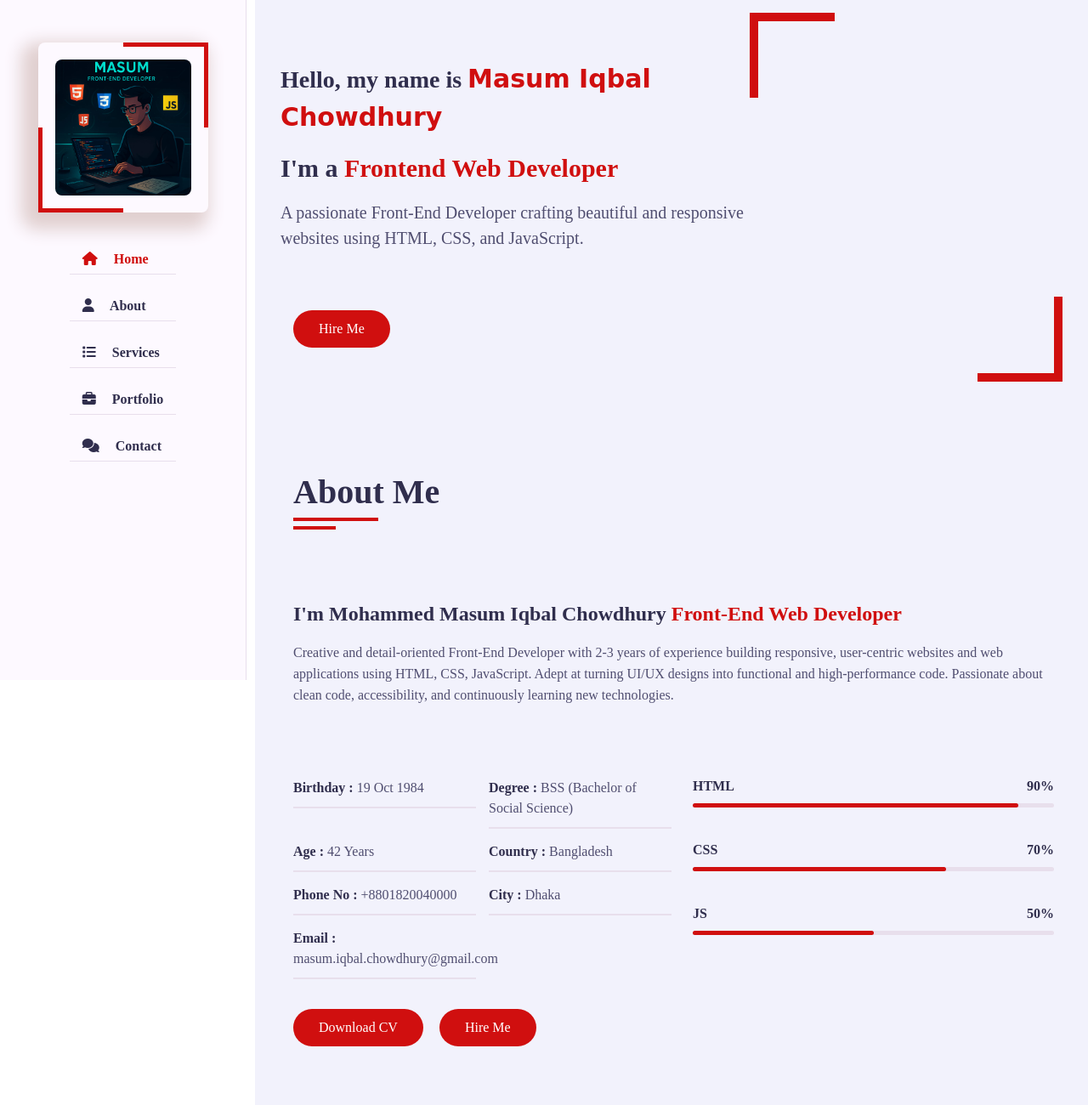
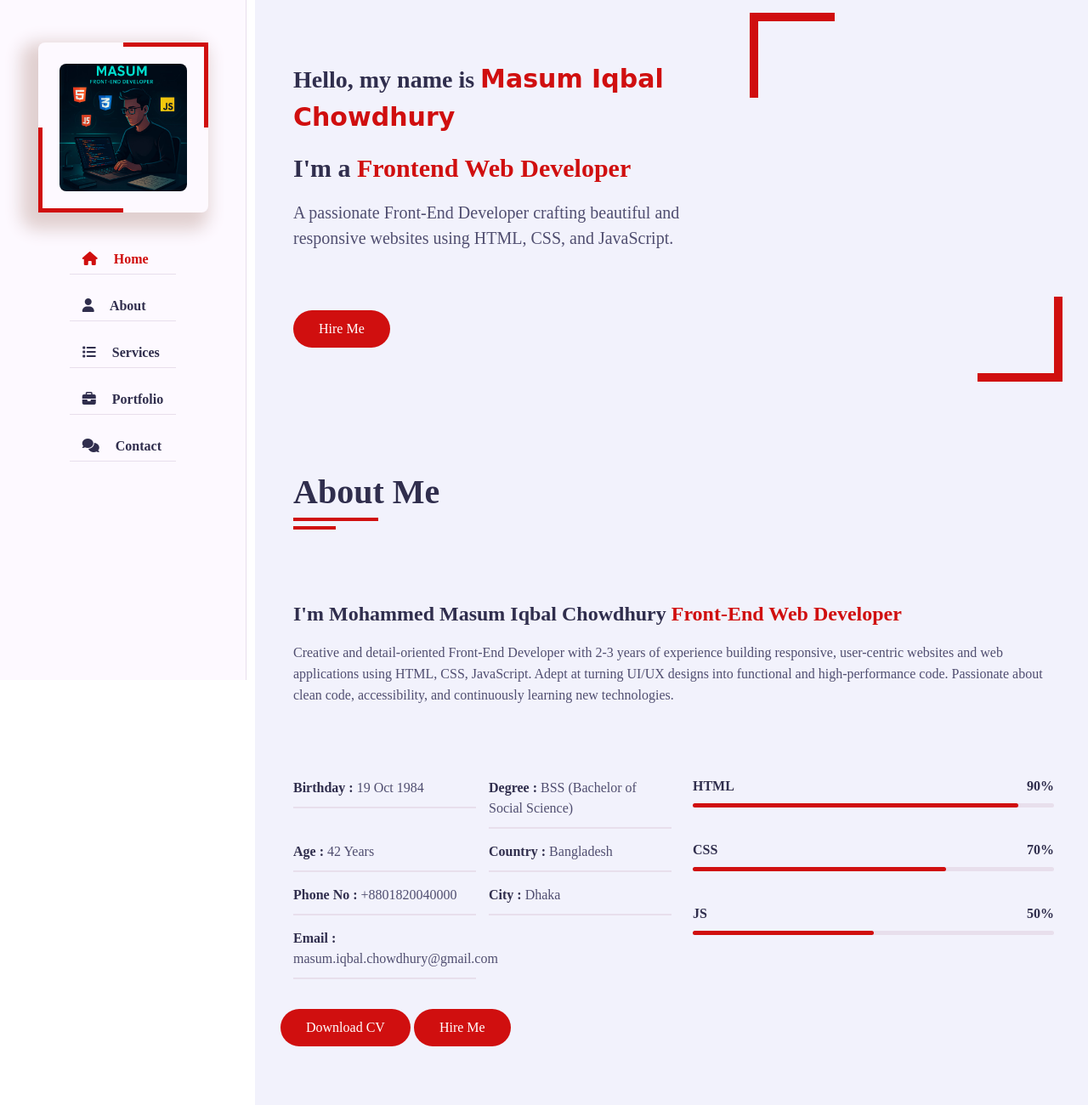
Before and after one commit to im-masum/my-portfolio-2, a plain HTML site: page index.html in a window 1280 px wide. Shown: the top 1300 px of the page at 85% size. Drawn offline with nearby package versions, Linux system fonts and the light colour scheme; a web font is replaced by a local one.

Commit message:
I have made some changes to some files.

```diff
--- a/style.css
+++ b/style.css
@@ -111,7 +111,7 @@ body {
     background: var(--skin-color);
     transition: all ease .3s;
     border: none;
-    margin-left: 15px;
+
 }
 
 .btn:hover {
@@ -152,7 +152,7 @@ body {
 }
 
 .aside .logo img {
-    height: 160px;
+    height: 150px;
     position: relative;
     border-radius: 8px;
 
@@ -260,13 +260,14 @@ body {
 
 .home {
     display: flex;
-    /* min-height: 70vh; */
+    min-height: 50vh;
     color: var(--text-black-900);
 }
 
 .home .home-info {
     flex: 0 0 60%;
     max-width: 60%;
+    padding-left: 15px;
 }
 
 h3.hello {
```
